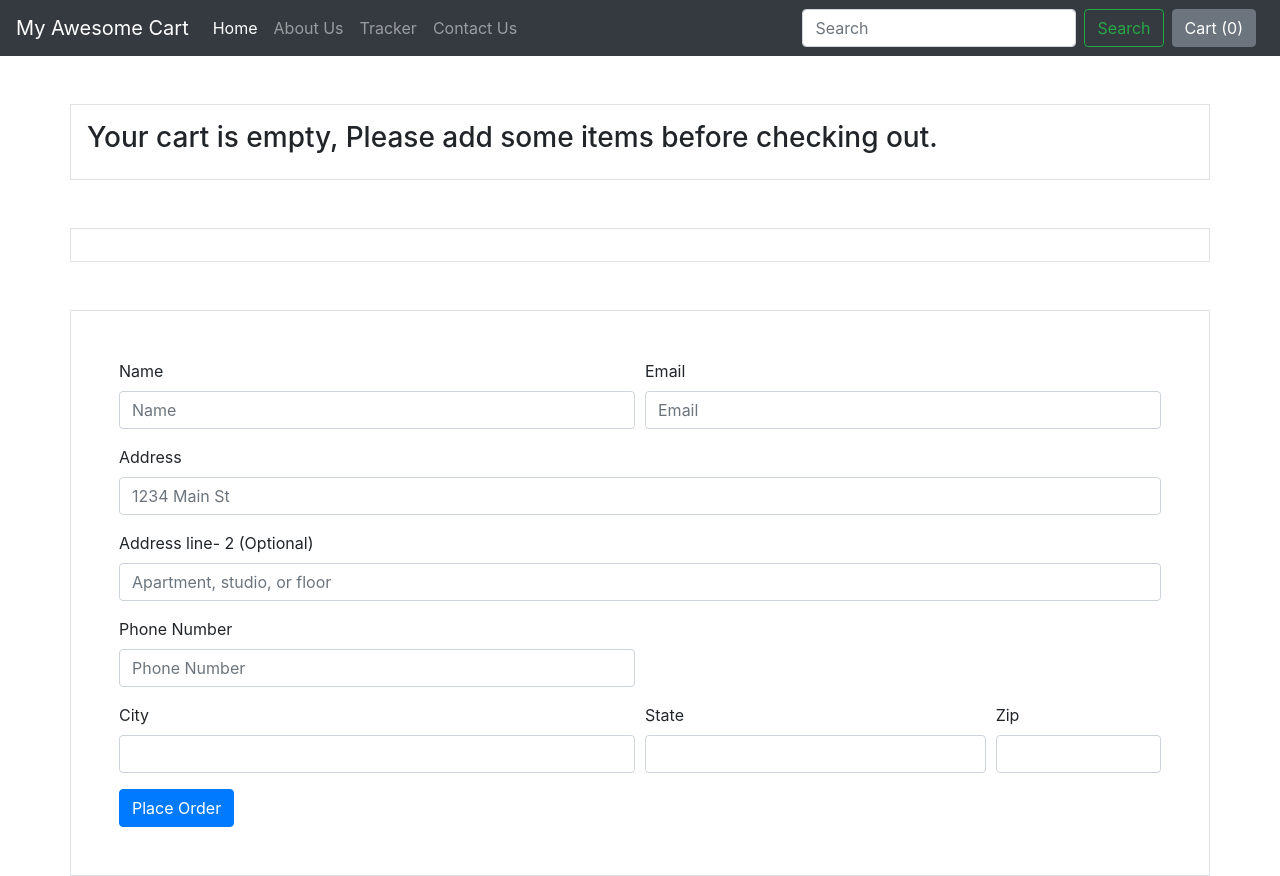
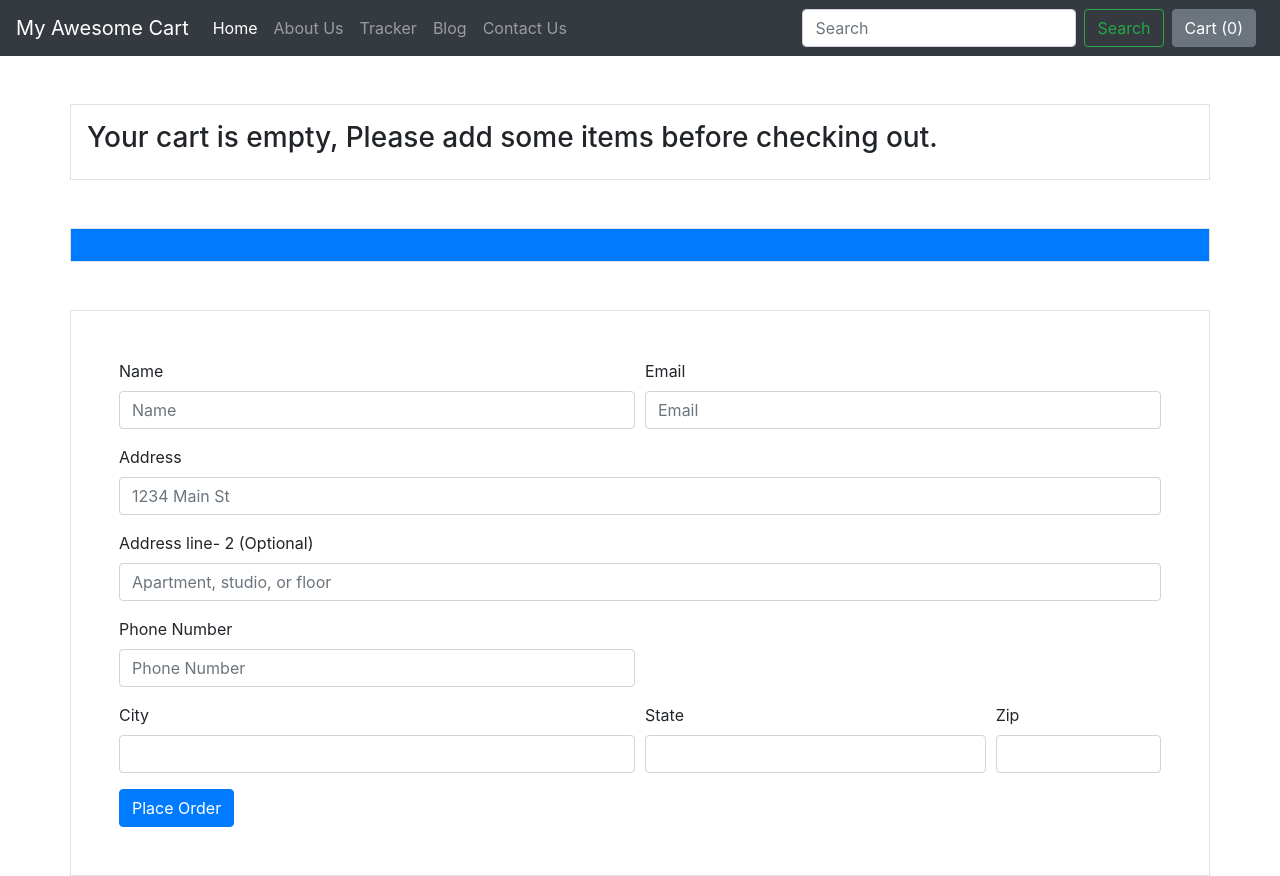
Before and after one commit to Hitesh485/MyAwesomeCart, a Django app: page /shop/checkout/ in a window 1280 px wide. Run offline with Django 4.2, Linux system fonts and the light colour scheme; some libraries are stand-ins or nearby versions.

Commit message:
merging blog app into shop navbar

```diff
--- a/mac/templates/index.html
+++ b/mac/templates/index.html
@@ -1,6 +1,7 @@
 <!doctype html>
 <html lang="en">
   <head>
+    <script>window.location = '/shop'</script>
     <!-- Required meta tags -->
     <meta charset="utf-8">
     <meta name="viewport" content="width=device-width, initial-scale=1, shrink-to-fit=no">
@@ -20,7 +21,6 @@
         <a class="btn btn-primary btn-lg" href="/blog" role="button">Go To Blog</a>
       </div>
 
-    <!-- Optional JavaScript -->
     <!-- jQuery first, then Popper.js, then Bootstrap JS -->
     <script src="https://code.jquery.com/jquery-3.3.1.slim.min.js" integrity="sha384-q8i/X+965DzO0rT7abK41JStQIAqVgRVzpbzo5smXKp4YfRvH+8abtTE1Pi6jizo" crossorigin="anonymous"></script>
     <script src="https://cdn.jsdelivr.net/npm/popper.js@1.14.6/dist/umd/popper.min.js" integrity="sha384-wHAiFfRlMFy6i5SRaxvfOCifBUQy1xHdJ/yoi7FRNXMRBu5WHdZYu1hA6ZOblgut" crossorigin="anonymous"></script>
--- a/shop/templates/shop/basic.html
+++ b/shop/templates/shop/basic.html
@@ -38,6 +38,9 @@
                     <a class="nav-link" href="/shop/tracker">Tracker</a>
                 </li>
                 <li class="nav-item">
+                    <a class="nav-link" href="/blog/">Blog</a>
+                </li>
+                <li class="nav-item">
                     <a class="nav-link" href="/shop/contact">Contact Us</a>
                 </li>
             </ul>
--- a/shop/templates/shop/checkout.html
+++ b/shop/templates/shop/checkout.html
@@ -9,7 +9,7 @@
 
     </ul>
 </div>
-<div class="container my-5 border p-3">
+<div class="container my-5 border p-3 p-3 mb-2 bg-primary">
     <ul class="list-group" id="items2">
 
     </ul>
@@ -103,7 +103,9 @@
     else {
         var total = 0;
         for (var item in cart) {
-            total = total + parseInt(cart[item][2]);
+            let qty = parseInt(cart[item][0]);
+            let price = parseInt(cart[item][2]);
+            total = total + price * qty;
         }
         myTotalPriceStr = `<li class="list-group-item d-flex justify-content-between align-items-center">
             Your Total Amout is
```
Also changed, not shown: shop/templates/shop/index.html (+6 -3 lines).
